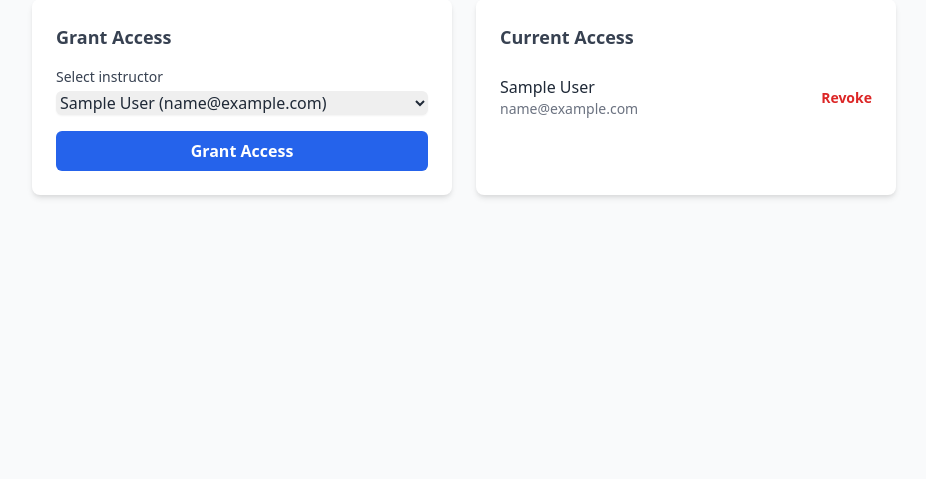
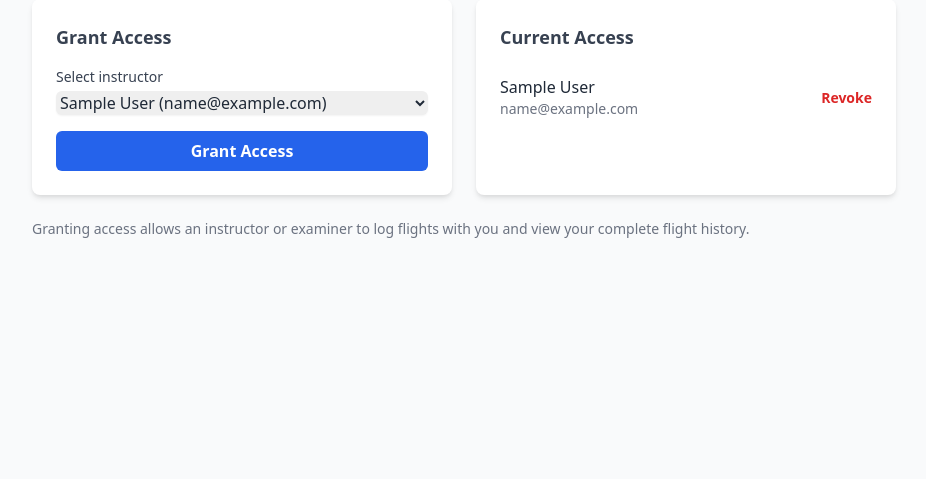
Before and after one commit to steenenmartin/flightlog, a Django app: template app/templates/account/grant_access.html in a window 1280 px wide. Shown: the part 153-632 px from the top of the page, without its empty margins (176-1102 px from the left). Run offline with Django 3.2, Linux system fonts and the light colour scheme; the template is opened without the code that fills it: most values are stand-ins (such as "Sample title", 1, 10 or a date in 2020).

Commit message:
Update grant access note

```diff
--- a/app/templates/account/grant_access.html
+++ b/app/templates/account/grant_access.html
@@ -60,5 +60,8 @@
       {% endif %}
     </div>
   </div>
+  <p class="mt-6 text-sm text-gray-500">
+    Granting access allows an instructor or examiner to log flights with you and view your complete flight history.
+  </p>
 </div>
 {% endblock %}
```
